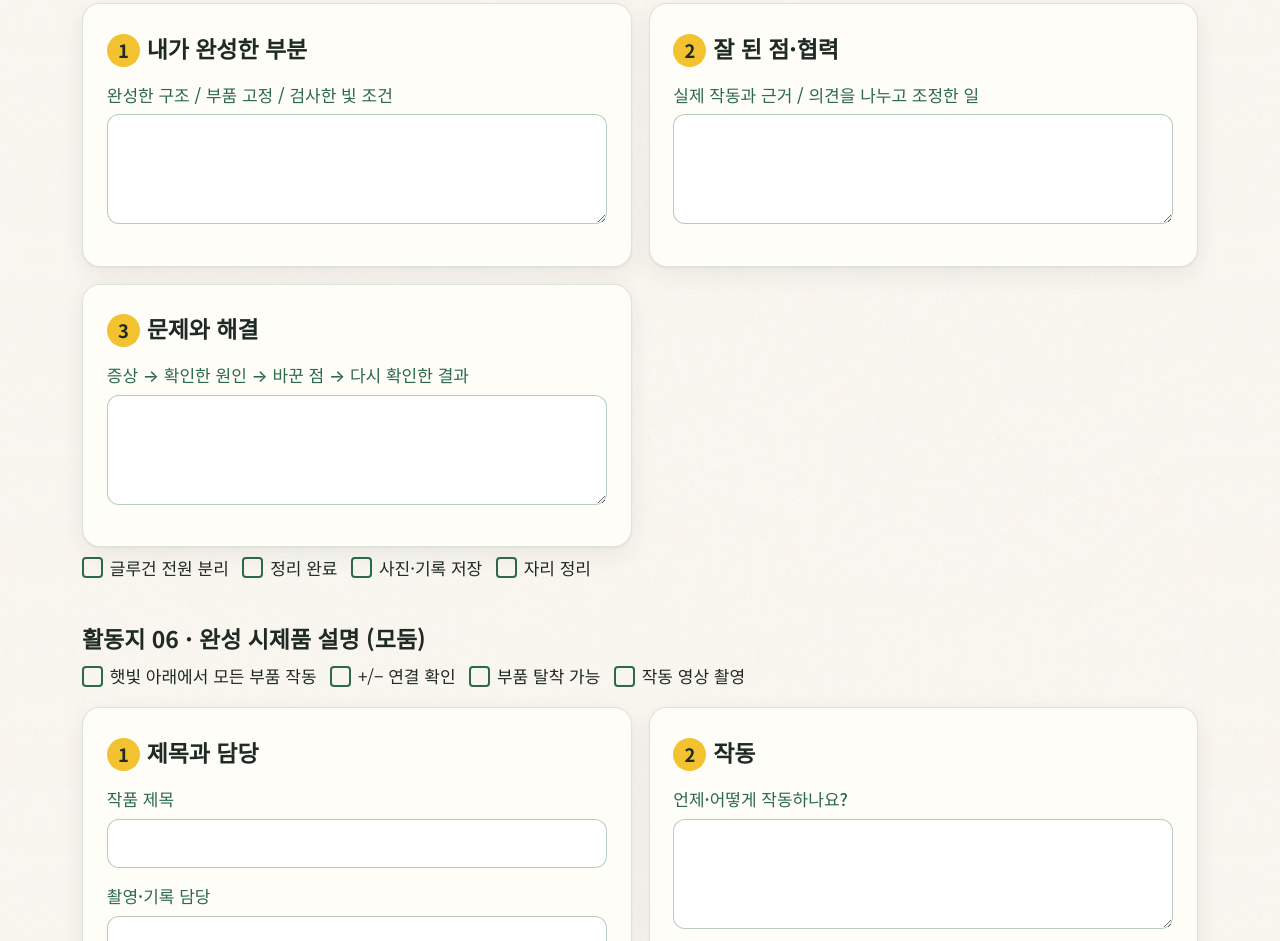
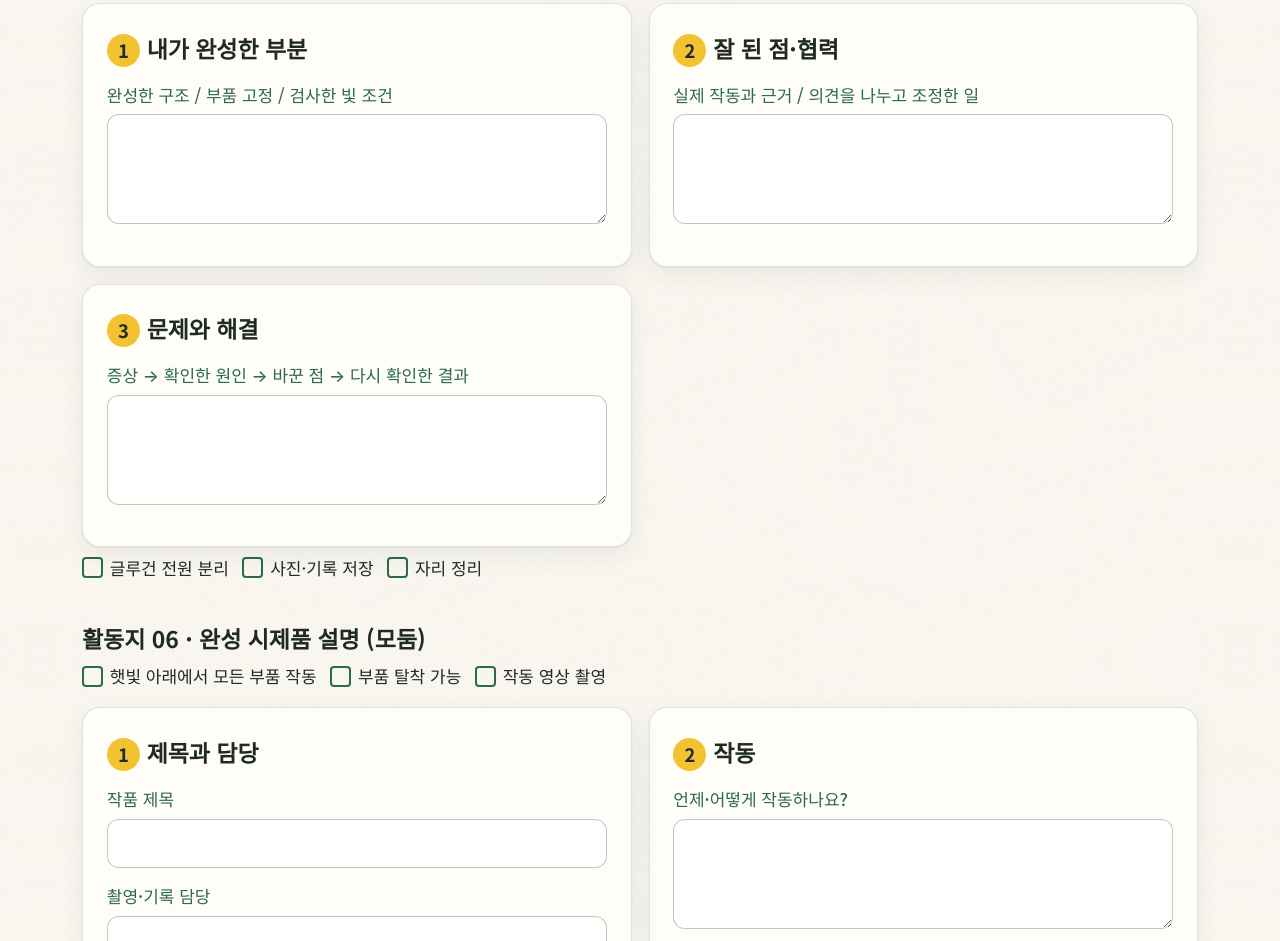
Before and after one commit to hajinsu9951/energy-chamgyeon-web, a plain HTML site: page p5-tech/lesson-4.html in a window 1280 px wide. Shown: the part 1859-2800 px from the top of the page. Drawn offline with Linux system fonts and the light colour scheme.

Commit message:
P5 lessons: drop step timer in lesson 2, trim lesson 4 checklists
Co-Authored-By: Claude Opus 5.5 <noreply@anthropic.com>

```diff
--- a/p5-tech/lesson-4.html
+++ b/p5-tech/lesson-4.html
@@ -80,7 +80,7 @@
       <div class="step" data-phase="전개 · 작동 확인" data-time="제작 35분 안 · 완성 후">
         <h3>작동 영상 찍기 · 완성 시제품 설명</h3>
         <div class="two"><div>
-          <ul class="checks" aria-label="작동 확인"><li>햇빛 아래에서 모든 부품 작동</li><li>+/− 연결 확인</li><li>부품 탈착 가능</li><li>작동 영상 촬영</li></ul>
+          <ul class="checks" aria-label="작동 확인"><li>햇빛 아래에서 모든 부품 작동</li><li>부품 탈착 가능</li><li>작동 영상 촬영</li></ul>
           <div class="tblwrap"><table class="tbl sm"><tr><th>항목</th><th>쓸 내용</th></tr><tr><td>작동</td><td>언제·어떻게 작동하나요?</td></tr><tr><td>줄이는 불편</td><td>어떤 불편을 줄이나요?</td></tr><tr><td>수리</td><td>고장 난 부품을 누가 어떻게 바꾸나요?</td></tr></table></div>
           <div class="do"><b>모둠 활동</b>완성품 스케치(전자부품·연결선·재료·탈착할 곳 표시)는 종이에, 작품 설명은 아래 <a href="#sheet">활동지 06</a>에 써요.</div>
         </div>
@@ -91,7 +91,7 @@
         <h3>정리하고 제작 일기 쓰기</h3>
         <div class="two"><div>
           <div class="tblwrap"><table class="tbl sm"><tr><th colspan="2">예시 · 문제와 해결 쓰기</th></tr><tr><td>증상</td><td>햇빛 아래에서 LED가 안 켜짐</td></tr><tr><td>원인</td><td>LED 다리를 반대로 꽂음</td></tr><tr><td>해결</td><td>뒤집어 다시 연결 → 켜짐!</td></tr><tr><td>다음 할 일</td><td>집게 전선으로 바꿔 떼어 바꾸기 쉽게</td></tr></table></div>
-          <p class="mini" style="margin-top:.8rem">종료 확인</p><ul class="checks" aria-label="종료 확인"><li>글루건 전원 분리</li><li>정리 완료</li><li>사진·기록 저장</li><li>자리 정리</li></ul>
+          <p class="mini" style="margin-top:.8rem">종료 확인</p><ul class="checks" aria-label="종료 확인"><li>글루건 전원 분리</li><li>사진·기록 저장</li><li>자리 정리</li></ul>
           <div class="do"><b>개인 활동</b>아래 <a href="#sheet">활동지 05 · 제작 ②</a>를 써요.</div>
           <div class="timer" data-min="10"></div>
         </div>
@@ -122,9 +122,9 @@
     <div class="card"><h3><span class="n">2</span>잘 된 점·협력</h3><div class="field"><label for="l4-e2">실제 작동과 근거 / 의견을 나누고 조정한 일</label><textarea class="pad" id="l4-e2" data-key="l4-good"></textarea></div></div>
     <div class="card"><h3><span class="n">3</span>문제와 해결</h3><div class="field"><label for="l4-e3">증상 → 확인한 원인 → 바꾼 점 → 다시 확인한 결과</label><textarea class="pad" id="l4-e3" data-key="l4-prob"></textarea></div></div>
   </div>
-  <ul class="checks" aria-label="종료 확인"><li>글루건 전원 분리</li><li>정리 완료</li><li>사진·기록 저장</li><li>자리 정리</li></ul>
+  <ul class="checks" aria-label="종료 확인"><li>글루건 전원 분리</li><li>사진·기록 저장</li><li>자리 정리</li></ul>
   <h3 style="margin-top:2.4rem">활동지 06 · 완성 시제품 설명 (모둠)</h3>
-  <ul class="checks" aria-label="작동 확인"><li>햇빛 아래에서 모든 부품 작동</li><li>+/− 연결 확인</li><li>부품 탈착 가능</li><li>작동 영상 촬영</li></ul>
+  <ul class="checks" aria-label="작동 확인"><li>햇빛 아래에서 모든 부품 작동</li><li>부품 탈착 가능</li><li>작동 영상 촬영</li></ul>
   <div class="lsheet cols">
     <div class="card"><h3><span class="n">1</span>제목과 담당</h3><div class="field"><label for="l4-f0">작품 제목</label><input class="pad" id="l4-f0" data-key="l4-title"></div><div class="field"><label for="l4-f00">촬영·기록 담당</label><input class="pad" id="l4-f00" data-key="l4-rec"></div></div>
     <div class="card"><h3><span class="n">2</span>작동</h3><div class="field"><label for="l4-f1">언제·어떻게 작동하나요?</label><textarea class="pad" id="l4-f1" data-key="l4-run"></textarea></div></div>
```
Also changed, not shown: p5-tech/lesson-2.html (+0 -1 lines).
